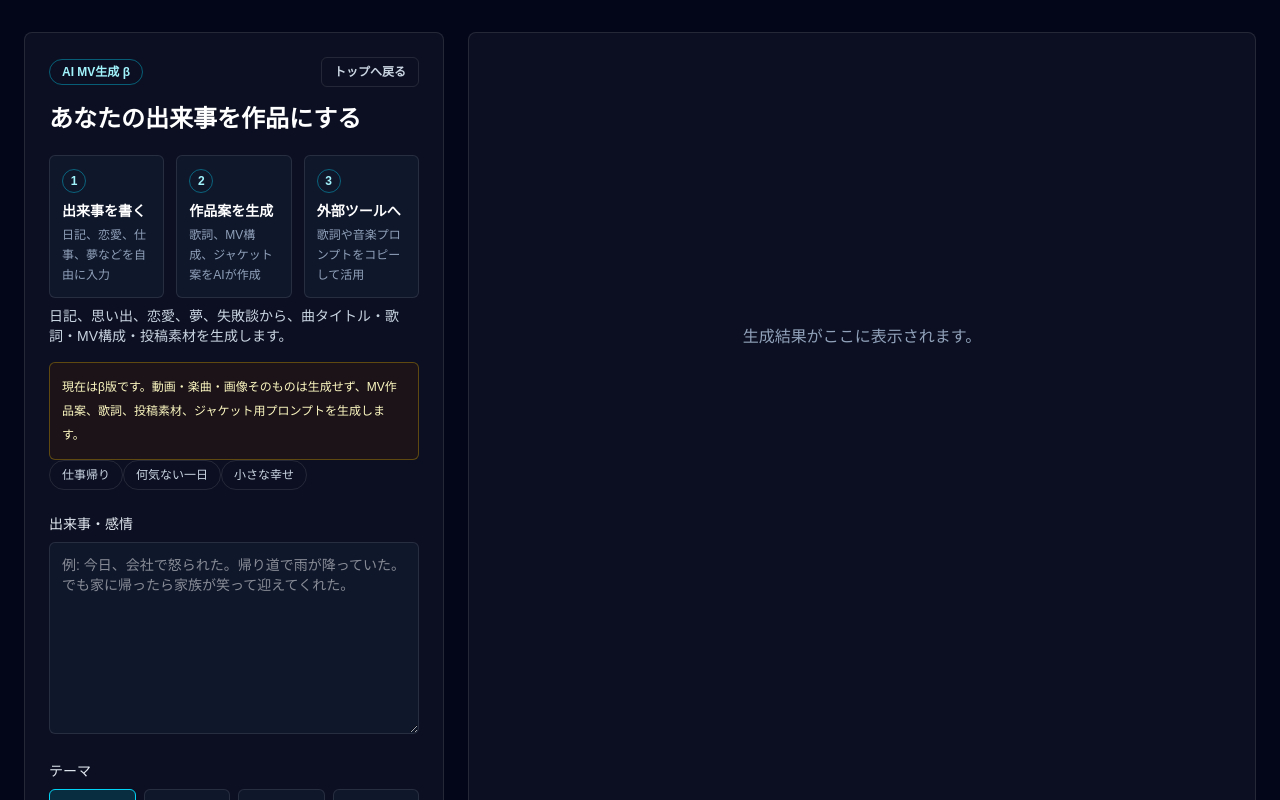
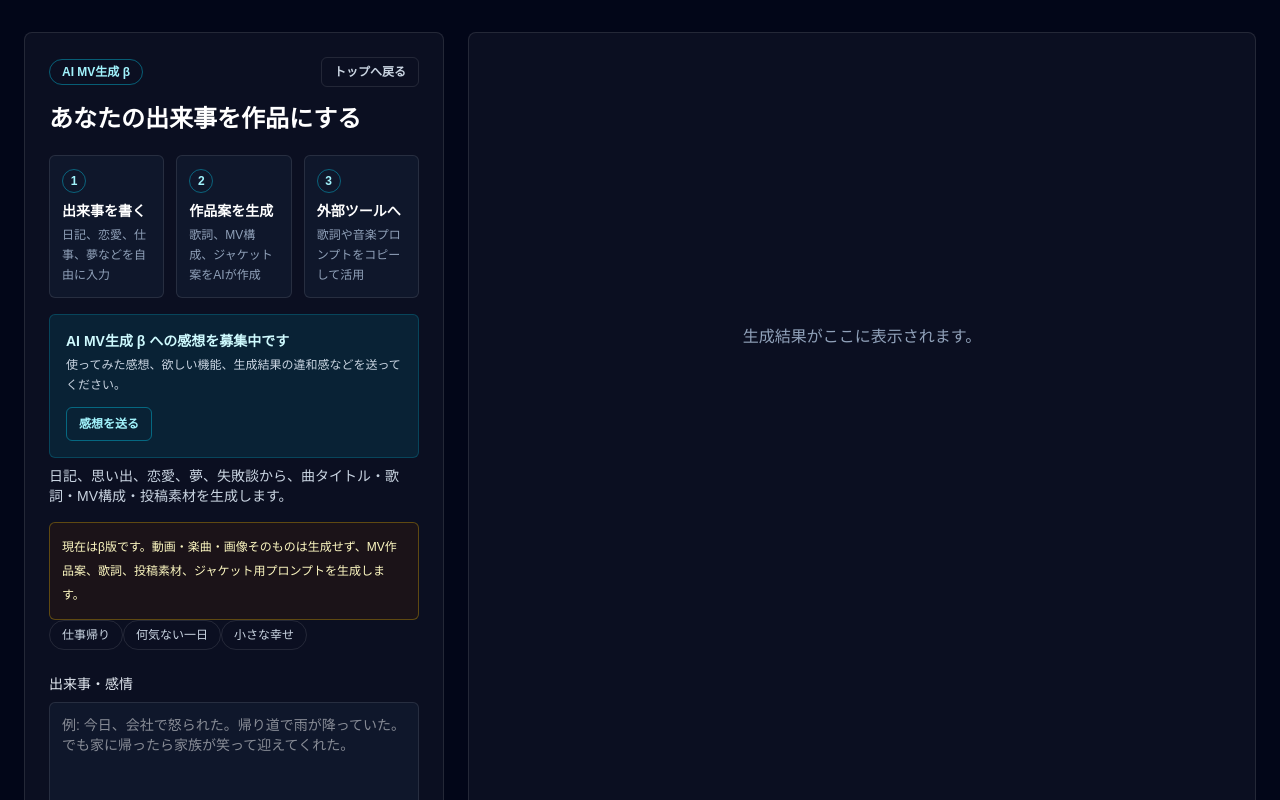
Before and after one commit to hiro042355/easyslice-ai, a Next.js app: page /ai-mv in a window 1280 px wide. Shown: the top 800 px of the page. Built offline with nearby package versions, Linux system fonts and the light colour scheme.

Commit message:
Add AI MV beta feedback link

```diff
--- a/app/ai-mv/page.tsx
+++ b/app/ai-mv/page.tsx
@@ -214,6 +214,21 @@ const handleDownloadCover = () => {
       <p className="mt-1 text-xs leading-5 text-slate-400">{text}</p>
     </div>
   ))}
+</div>
+<div className="mt-4 rounded-md border border-cyan-400/20 bg-cyan-400/10 p-4">
+  <p className="text-sm font-semibold text-cyan-100">
+    AI MV生成 β への感想を募集中です
+  </p>
+  <p className="mt-1 text-xs leading-5 text-slate-300">
+    使ってみた感想、欲しい機能、生成結果の違和感などを送ってください。
+  </p>
+
+  <a
+    href="mailto:nexcut.ai@gmail.com?subject=NEXCUT AI MV生成β フィードバック"
+    className="mt-3 inline-flex rounded-md border border-cyan-400/40 px-3 py-2 text-xs font-semibold text-cyan-200 transition hover:bg-cyan-400/10"
+  >
+    感想を送る
+  </a>
 </div>
   <p className="mt-2 text-sm text-slate-300">
     日記、思い出、恋愛、夢、失敗談から、曲タイトル・歌詞・MV構成・投稿素材を生成します。
```
